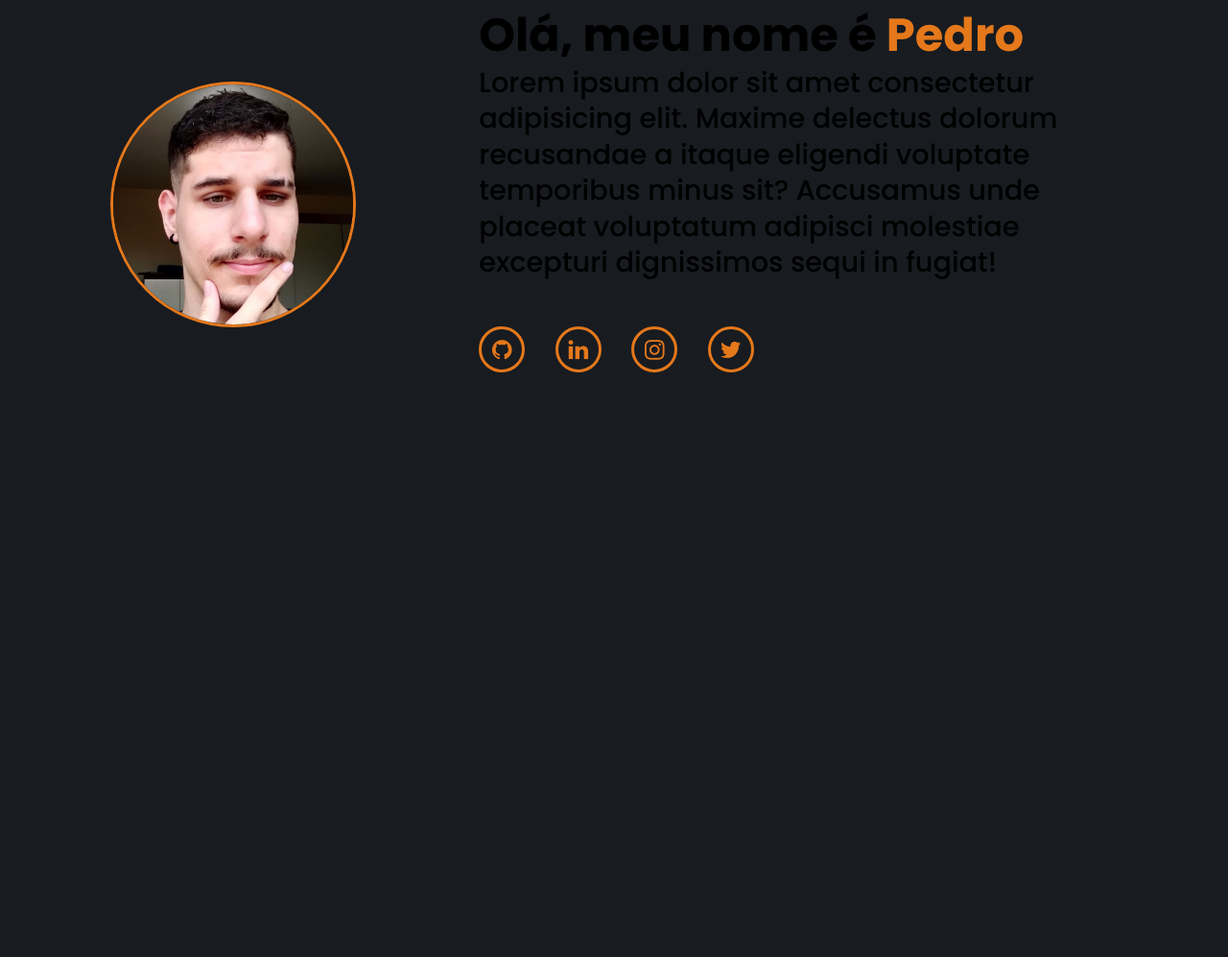
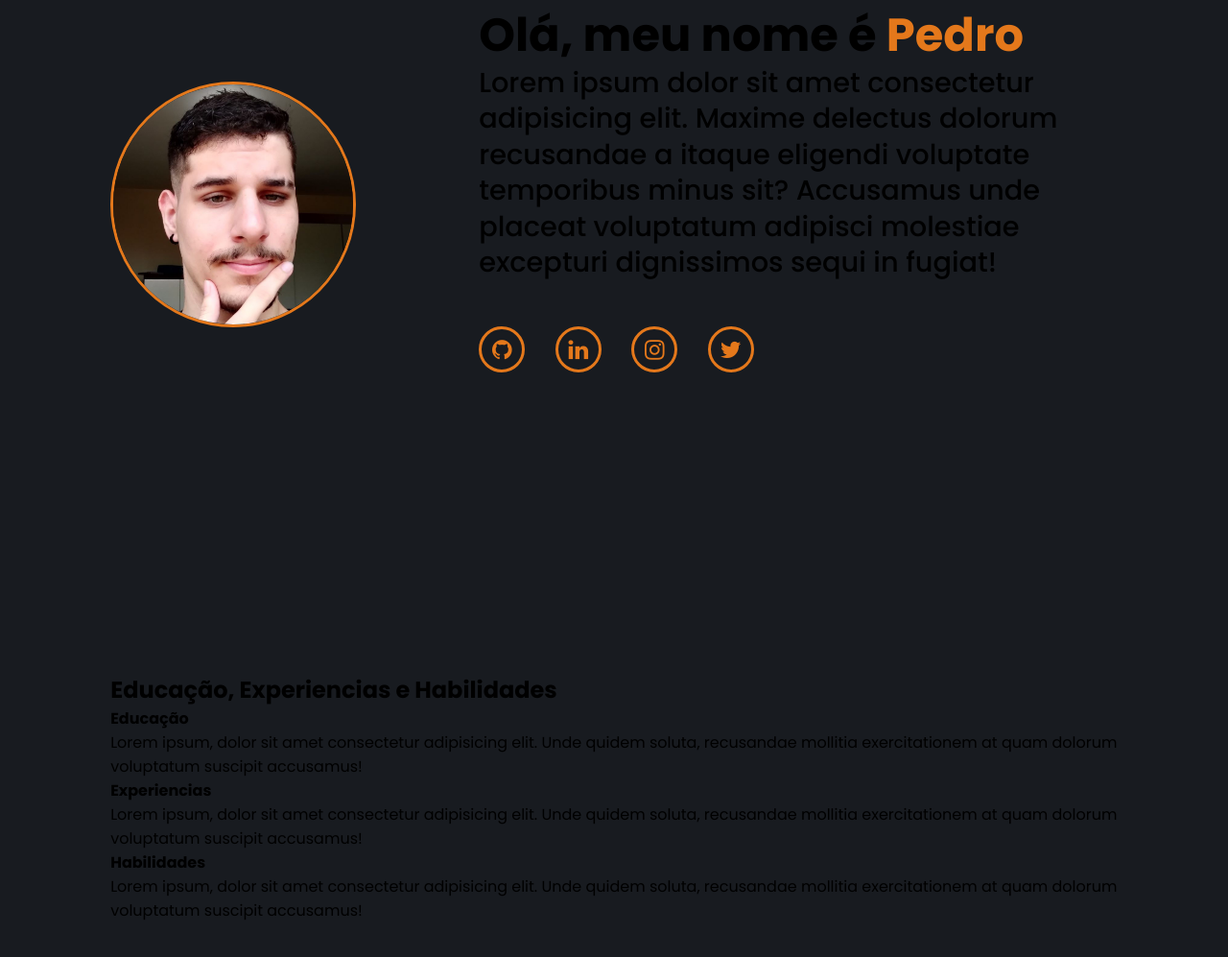
Before and after one commit to pedroqdvieira/Meu-Portifolio, a plain HTML site: page index.html in a window 1280 px wide. Shown: the part 179-1176 px from the top of the page at 96% size. Before the commit the page ends 800 px from the top, so only its background shows below. Drawn offline with Linux system fonts and the light colour scheme.

Commit message:
Update index.html

```diff
--- a/index.html
+++ b/index.html
@@ -13,17 +13,17 @@
     <header id="header">
         <a href="#" id="logo">PEDRO</a>
         <nav>
-            <a href="#sobre">SOBRE</a>
-            <a href="#educacao">EDUCAÇÃO</a>
-            <a href="#experiencia">EXPERIENCIA</a>
-            <a href="#habilidades">HABILIDADES</a>
+            <a href="#main">SOBRE</a>
+            <a href="#educacao_box">EDUCAÇÃO</a>
+            <a href="#exp_box">EXPERIENCIA</a>
+            <a href="#habilidades_box">HABILIDADES</a>
             <a href="#contato">CONTATO</a>
         </nav>
     </header>
 
     <section id="main">
         <div id="main_image">
-              <img src="img/pfpsqr.png" alt="">
+            <img src="img/pfpsqr.png" alt="">
         </div>
         <div id="main_conteudo">
             <h1>Olá, meu nome é <span>Pedro</span></h1>
@@ -38,8 +38,39 @@
                 <a href="#"><i class="fa fa-twitter"></i></a>
             </div>
         </div>
+    </section>
 
+    <section id="grid">
+        <h2 id="exp_hab">Educação, Experiencias e Habilidades</h2>
+
+        <div id="grid_container">
+
+            <div id="educacao_box">
+                <div id="educacao_info">
+                    <h4>Educação</h4>
+                    <p>Lorem ipsum, dolor sit amet consectetur adipisicing elit. Unde quidem soluta, recusandae mollitia
+                        exercitationem at quam dolorum voluptatum suscipit accusamus!</p>
+                </div>
+            </div>
+
+            <div id="exp_box">
+                <div id="exp_info">
+                    <h4>Experiencias</h4>
+                    <p>Lorem ipsum, dolor sit amet consectetur adipisicing elit. Unde quidem soluta, recusandae mollitia
+                        exercitationem at quam dolorum voluptatum suscipit accusamus!</p>
+                </div>
+            </div>
+
+            <div id="habilidades_box">
+                <div id="habilidades_info">
+                    <h4>Habilidades</h4>
+                    <p>Lorem ipsum, dolor sit amet consectetur adipisicing elit. Unde quidem soluta, recusandae mollitia
+                        exercitationem at quam dolorum voluptatum suscipit accusamus!</p>
+                </div>
+            </div>
+        </div>
     </section>
+
 </body>
 
 </html>
```
